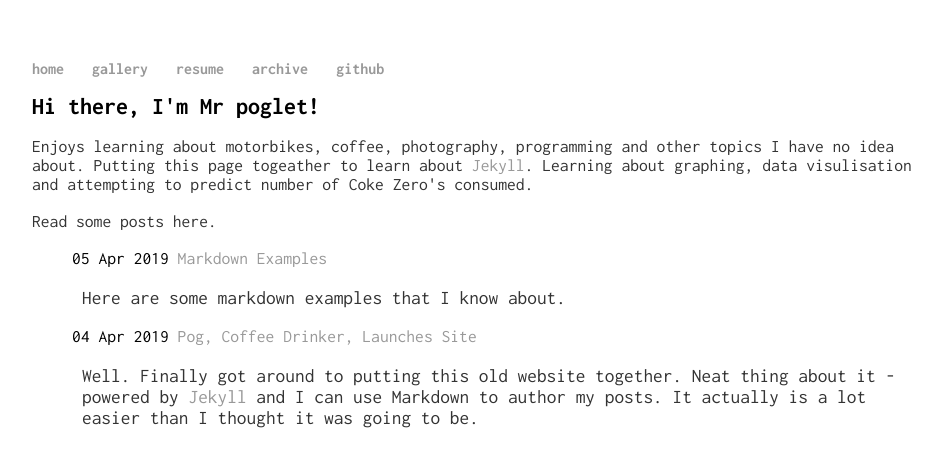
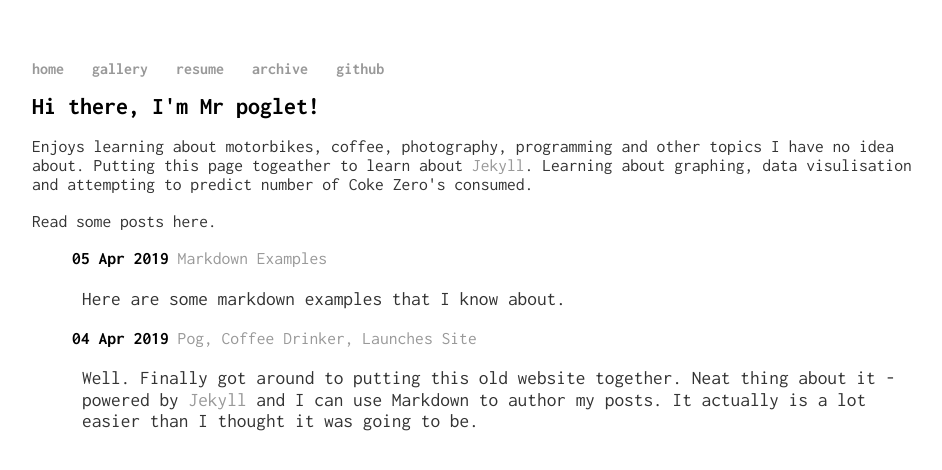
Before and after one commit to poglet/poglet.github.io, a Jekyll site: the page built from index.html, in a window 1280 px wide. Shown: the top 470 px of the page, without its empty margins (160-1102 px from the left). Built offline with Jekyll 4.4.1, drawn with Linux system fonts in a browser that asks for light colours.

Commit message:
Update main.css

```diff
--- a/css/main.css
+++ b/css/main.css
@@ -1,37 +1,46 @@
-*   {
+* {
   font-family: "Inconsolata";
+}
 
-}
 body {
   margin: 60px auto;
   width: 70%;
 }
-nav ul, footer ul {
+
+nav ul,
+footer ul {
   /* font-family:'Helvetica', 'Arial', 'Sans-Serif'; */
   padding: 0px;
   list-style: none;
   font-weight: bold;
 }
-nav ul li, footer ul li {
+
+nav ul li,
+footer ul li {
   display: inline;
   margin-right: 20px;
 }
+
 a {
   text-decoration: none;
   color: #999;
 }
+
 a:hover {
   text-decoration: underline;
 }
+
 h1 {
   font-size: 1.5em;
   /* font-family:'Helvetica', 'Arial', 'Sans-Serif'; */
 }
+
 p {
   font-size: 1.1em;
   line-height: 1.1em;
   color: #333;
 }
+
 
 /*
 footer {
@@ -42,6 +51,7 @@
 
 ul.posts {
   font-size: 1.1em;
+  line-height: 1.1em;
 }
 
 ul.posts li {
@@ -49,7 +59,13 @@
 }
 
 ul.posts li p {
+  font-size: 1.1em;
+  line-height: 1.1em;
   margin-left: 10px;
+}
+
+ul.posts li span {
+  font-weight: bold;
 }
 
 @media (max-width: 3000px) {
@@ -106,7 +122,8 @@
   height: auto !important;
 }
 
-pre, code {
+pre,
+code {
   font-family: $code-font;
 }
 
```
Lines whose indentation alone changed are shown as unchanged.
